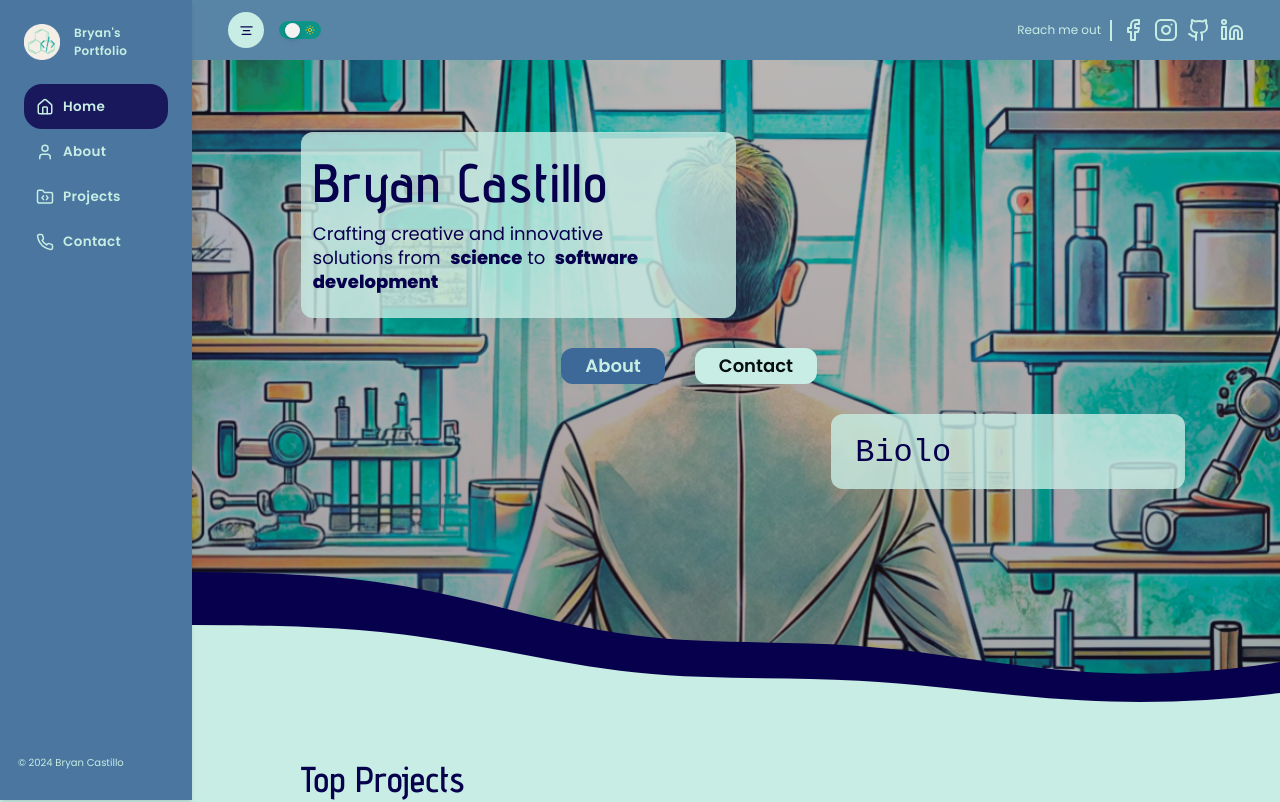
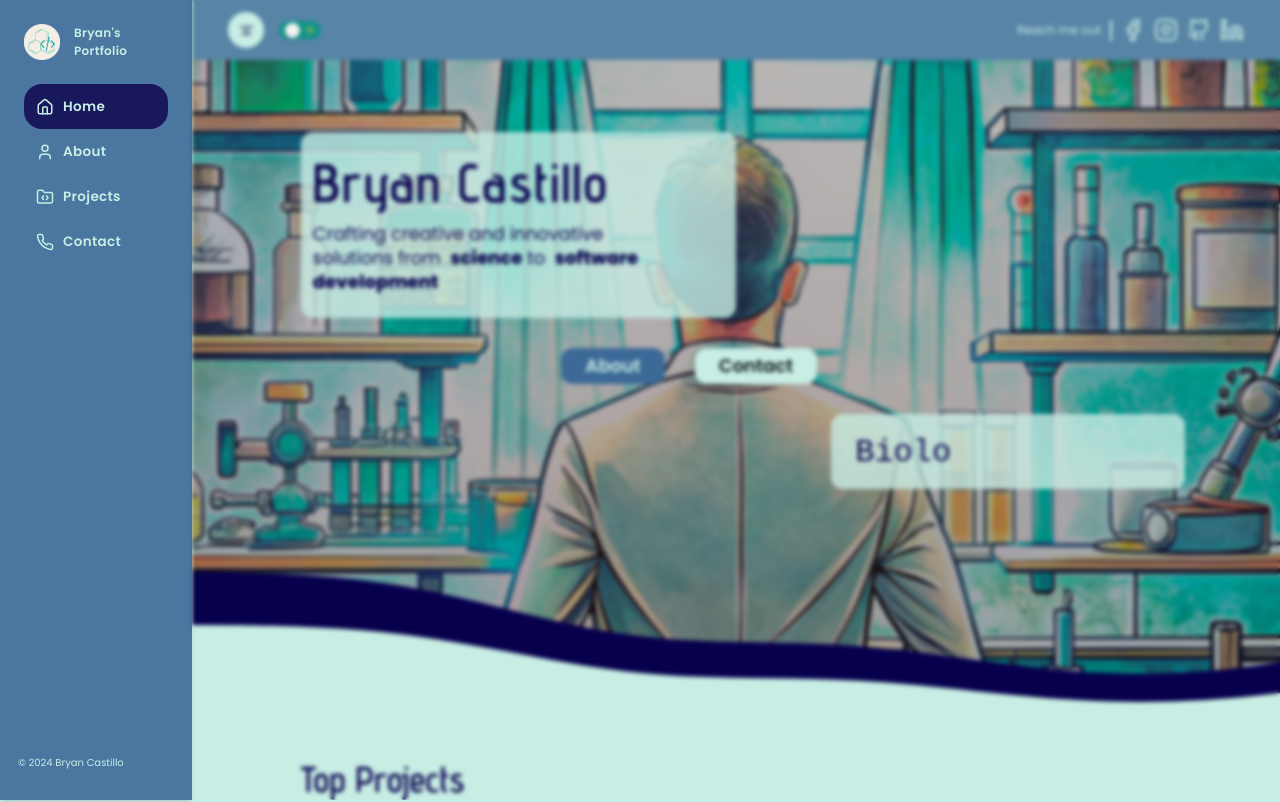
Before and after one commit to bryancastillo10/portfolio, a Next.js app: page / in a window 1280 px wide. Shown: the top 802 px of the page. Built offline with nearby package versions, Linux system fonts and the light colour scheme; no server answers.

Commit message:
AddOverlayBackground

```diff
--- a/src/app/(components)/Container/index.tsx
+++ b/src/app/(components)/Container/index.tsx
@@ -39,10 +39,15 @@ const MainLayout = ({children}:ContainerProps) => {
         />
           <main
             className={`flex flex-col w-full h-full pb-4 ${isSideBarCollapsed ? 'md:pl-10': 'md:pl-64'}`}>
+              <section
+                onClick={toggleSidebar}
+                className={`${isSideBarCollapsed ? 'hidden': 'fixed '} inset-0 z-30 bg-teal-500
+                bg-transparent backdrop-blur-[2px]`}/>
               <Navbar/>
               {children}
           </main>
-  </div>)
+      </div>
+  )
 }
 
 const Container = ({children}:ContainerProps) => {
```
Lines whose indentation alone changed are shown as unchanged.
